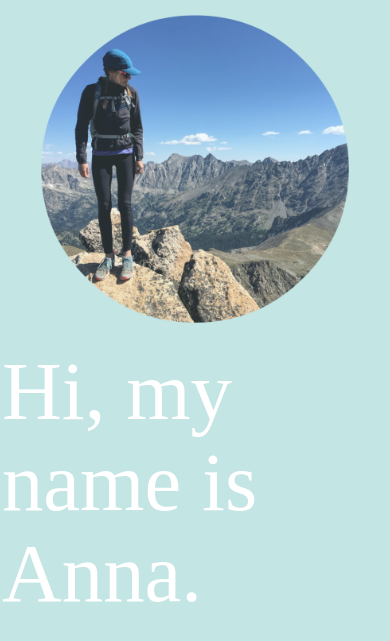
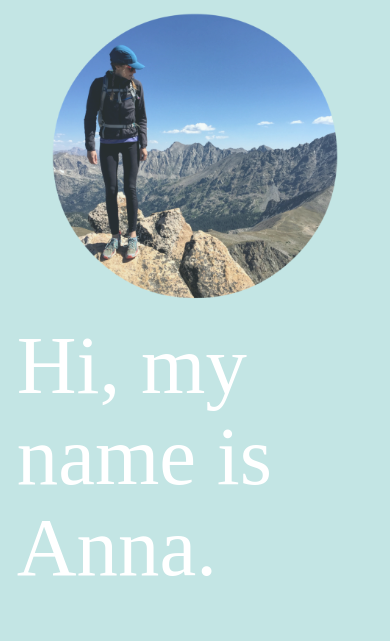
Before and after one commit to annadolan/annadolan.github.io, a Jekyll site: the page built from index.html, in a window 390 px wide. Shown: the top 641 px of the page. Built offline with Jekyll 4.4.1, drawn with Linux system fonts in a browser that asks for light colours; nearby versions of some CDN libraries; some web fonts are replaced.

```diff
--- a/css/styles.css
+++ b/css/styles.css
@@ -10,10 +10,10 @@ body {
     margin: 0;
   }
 
-  .container-fluid {
+  /*.container-fluid {
     padding: 0;
     margin: 0;
-  }
+  }*/
 
   .jumbotron {
     padding: 0;
```
Also changed, not shown: 1 other file.
